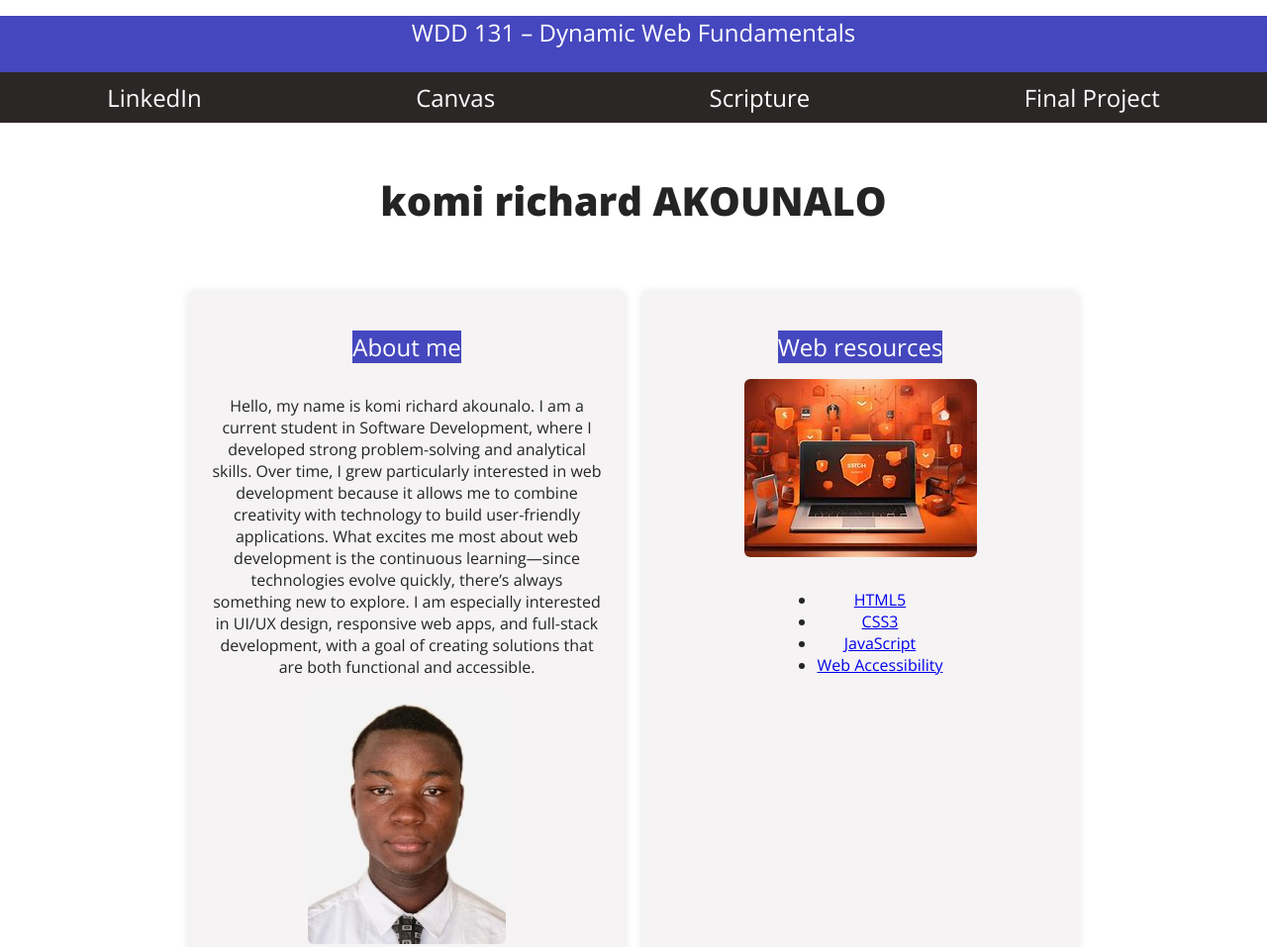
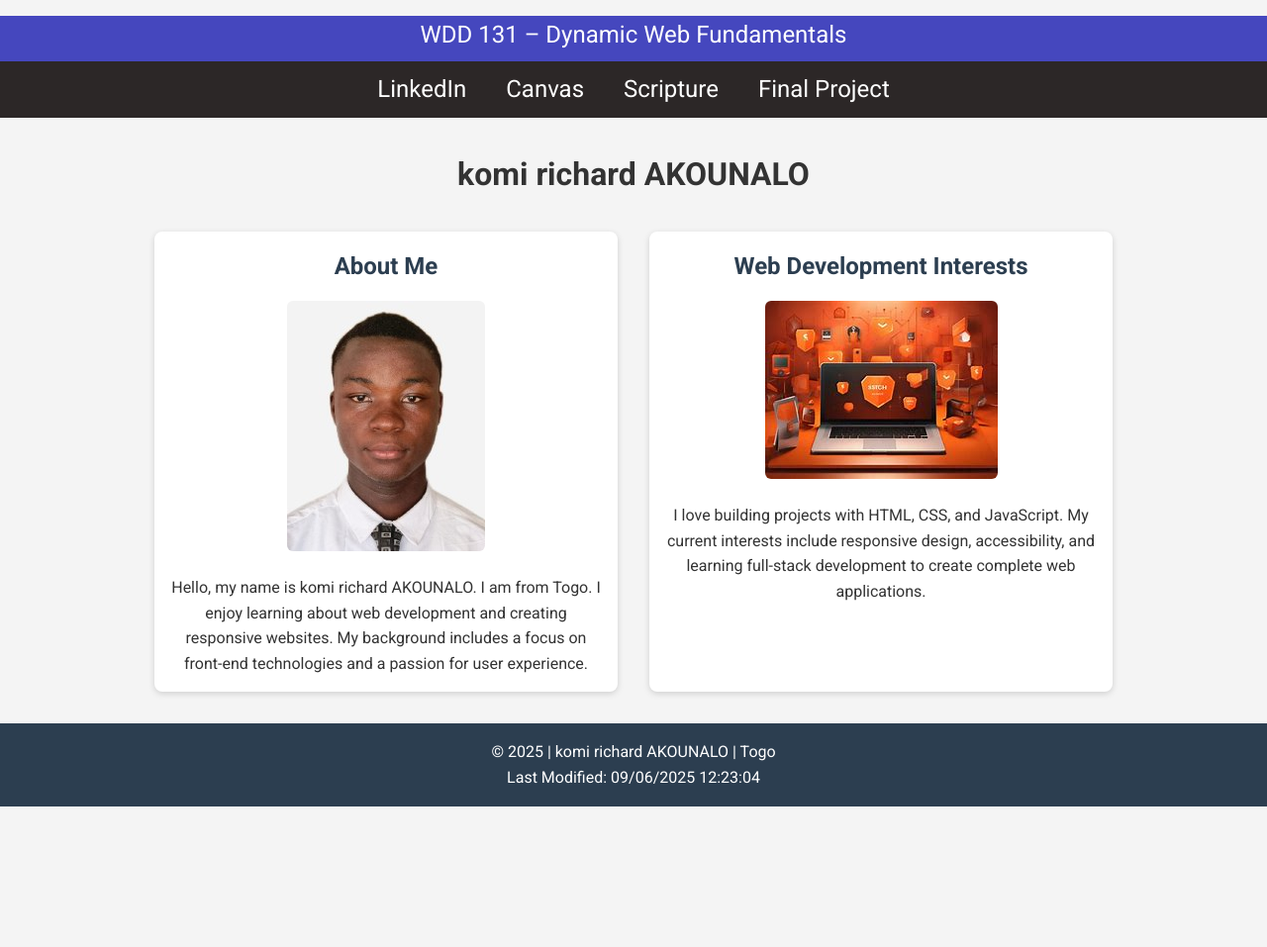
Before and after one commit to komi380/wdd131, a plain HTML site: page index.html in a window 1280 px wide. Shown: the top 957 px of the page at 99% size. After the commit the page ends 815 px from the top, so only its background shows below. Drawn offline with nearby package versions, Linux system fonts and the light colour scheme.

Commit message:
initial commit

```diff
--- a/index.html
+++ b/index.html
@@ -1,51 +1,56 @@
 <!DOCTYPE html>
-<html lang="en-US">
+<html lang="en">
 <head>
   <meta charset="UTF-8">
   <meta name="viewport" content="width=device-width, initial-scale=1.0">
-    <meta name="author" content="komi richard AKOUNALO">
   <title>WDD 131 – Dynamic Web Fundamentals – komi richard AKOUNALO</title>
-    <meta name="description" content="WDD 131 – Dynamic Web Fundamentals – komi richard AKOUNALO A basic HTML layout example">
+  <meta name="description" content="WDD 131 – Dynamic Web Fundamentals | komi richard AKOUNALO | Home page assignment with personal intro and web development interests." >
+  <meta name="author" content="komi richard AKOUNALO" >
   <link rel="stylesheet" href="styles/base.css">
   <script src="scripts/getdates.js" defer></script>
-    <link rel="preconnect" href="https://fonts.googleapis.com">
-    <link rel="preconnect" href="https://fonts.gstatic.com" crossorigin>
-    <link href="https://fonts.googleapis.com/css2?family=Bebas+Neue&family=Fira+Sans:wght@400;600&family=Open+Sans:ital,wght@0,300..800;1,300..800&display=swap" rel="stylesheet">
 </head>
 <body>
   <header>
-     <span id="cours-title">WDD 131 – Dynamic Web Fundamentals</span>
+    <span id="course-title">WDD 131 – Dynamic Web Fundamentals</span>
     <nav>
-        <ul>
-            <li><a href="https://www.linkedin.com/in/komi-richard-akounalo-8147a7357/" title="LinkedIn">LinkedIn</a></li>
-            <li><a href="https://byupw.instructure.com/" title="Canvas">Canvas</a></li>
-            <li><a href="https://www.churchofjesuschrist.org/study/scriptures/bofm/1-ne/4?lang=fra&id=p6#p6" title="Scripture">Scripture</a></li>
-            <li><a href="#" title="Final Project ">Final Project </a></li>
-        </ul>
+      <a href="https://www.linkedin.com/in/komi-richard-akounalo-8147a7357/" title="LinkedIn" target="_blank">LinkedIn</a>
+      <a href="https://byupw.instructure.com/" title="Canvas">Canvas</a>
+      <a href="https://www.churchofjesuschrist.org/study/scriptures/bofm/1-ne/4?lang=fra&id=p6#p6" title="Scripture" target="_blank">Scripture</a>
+      <a href="#" title="Final Project">Final Project</a>
     </nav>
   </header>
+
   <main>
     <h1>komi richard AKOUNALO</h1>
+
+    <div class="cards">
       <section class="card">
-        <header>About me</header>
-        <p>Hello, my name is komi richard akounalo. I am a current student in Software Development, where I developed strong problem-solving and analytical skills. Over time, I grew particularly interested in web development because
-           it allows me to combine creativity with technology to build user-friendly applications. What excites me most about web development is the continuous learning—since technologies evolve quickly, there’s always something new to explore.
-           I am especially interested in UI/UX design, responsive web apps, and full-stack development, with a goal of creating solutions that are both functional and accessible.</p>
-           <img src="images/profile.jpg" alt="About me">
+        <h2>About Me</h2>
+        <img src="images/profile.jpg" alt="Profile picture">
+        <p>
+          Hello, my name is komi richard AKOUNALO. I am from Togo. I enjoy learning
+          about web development and creating responsive websites. My background
+          includes a focus on front-end technologies and a passion for user experience.
+        </p>
       </section>
+
       <section class="card">
-        <header>Web resources</header>
-        <img src="images/web-resources.jpg" alt="Web resources">
-        <ul>
-            <li><a href="#" title="HTML5">HTML5</a></li>
-            <li><a href="#" title="CSS3">CSS3</a></li>
-            <li><a href="#" title="JavaScript">JavaScript</a></li>
-            <li><a href="#" title="Web Accessibility">Web Accessibility</a></li>
-        </ul>
+        <h2>Web Development Interests</h2>
+        <img src="images/web-resources.jpg" alt="Web development illustration">
+        <p>
+          I love building projects with HTML, CSS, and JavaScript. My current
+          interests include responsive design, accessibility, and learning
+          full-stack development to create complete web applications.
+        </p>
       </section>
+    </div>
   </main>
+
   <footer>
-      <p>© <span id="currentyear"></span>※ komi richard AKOUNALO ※, Togo</p>
-      <P id="lastModified"></P>
+    <p>
+      &copy; <span id="currentyear"></span> | komi richard AKOUNALO | Togo
+    </p>
+    <p id="lastModified"></p>
   </footer>
 </body>
+</html>
--- a/styles/base.css
+++ b/styles/base.css
@@ -1,13 +1,27 @@
-/* Import Google Fonts */
-body {
-    font-family: 'Open Sans', 'Roboto', sans-serif;
+/* Google Fonts */
+@import url('https://fonts.googleapis.com/css2?family=Roboto:wght@400;700&display=swap');
+
+:root {
+  --primary: #2c3e50;
+  --accent: #f39c12;
+  --light: #f4f4f4;
+  --dark: #333;
+}
+
+* {
   margin: 0;
   padding: 0;
-    background-color: white;
-    color: #252424;
+  box-sizing: border-box;
 }
 
-/* Header Styling */
+body {
+  font-family: 'Roboto', sans-serif;
+  background: var(--light);
+  color: var(--dark);
+  line-height: 1.6;
+}
+
+/* Header */
 header {
     background-color:#4547be;
 	padding: 0rem;
@@ -40,7 +54,7 @@ nav ul {
     list-style: none;
 }
 nav a {
-    display: block;
+    display: inline-block;
     text-align: center;
     padding: 0%.5rem 0;
     margin: 0.5rem;
@@ -56,58 +70,49 @@ nav ul li {
     flex: 1 1 auto;
 }
 
-/* Main content styling */
+/* Main */
 main {
-    max-width: 900px;
-    margin: 1rem auto;
-    padding: 1 1rem;
-    display: grid;
-    grid-template-columns: repeat(auto-fit, minmax(300px, 1fr));
-    gap: 1rem;
+  max-width: 1000px;
+  margin: 2rem auto;
+  padding: 0 1rem;
 }
 
 h1 {
-    grid-column: 1 / -1;
   text-align: center;
-    font-weight: 900;
-    font-size: 2.5rem;
-    margin-bottom: 3rem;
+  margin-bottom: 2rem;
 }
 
-/* Card style */
+/* Cards grid */
+.cards {
+  display: grid;
+  grid-template-columns: 1fr 1fr;
+  gap: 2rem;
+}
+
 .card {
-    background-color: rgb(245, 243, 243);
-    box-shadow: 0 0 8px rgba(0,0,0,0.1);
-    padding: 1.5rem;
+  background: white;
+  padding: 1rem;
   border-radius: 8px;
-    display: flex;
-    flex-direction: column;
-    align-items: center;
+  box-shadow: 0 2px 6px rgba(0, 0, 0, 0.15);
   text-align: center;
 }
 
 .card h2 {
   margin-bottom: 1rem;
-    font-weight: 400;
-    color: #a1b8cf;
+  color: var(--primary);
 }
 
 .card img {
   max-width: 100%;
-    height: auto;
   border-radius: 6px;
   margin-bottom: 1rem;
 }
 
-/* Footer styling */
+/* Footer */
 footer {
-    background-color: #4547be;
-    color: #ccc;
   text-align: center;
-    padding: 3rem;
-    font-size: 0.9rem;
+  padding: 1rem;
+  margin-top: 2rem;
+  background: var(--primary);
+  color: white;
 }
-
-footer p {
-    margin: 0.3rem 0;
-}
```
Lines whose indentation alone changed are shown as unchanged.
